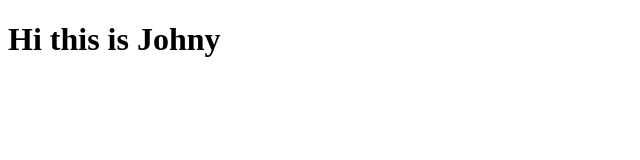
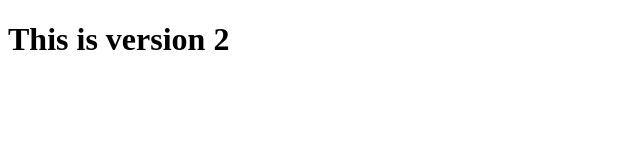
Before and after one commit to Johnyschwartz/gitpull-practice, a plain HTML site: page index.html in a window 1280 px wide. Shown: the whole page, without its empty margins (0-640 px from the left). Drawn offline with Linux system fonts and the light colour scheme.

Commit message:
Update heading to version 2

```diff
--- a/index.html
+++ b/index.html
@@ -6,6 +6,6 @@
     <title>Document</title>
 </head>
 <body>
-    <h1>Hi this is Johny</h1>
+    <h1>This is version 2</h1>
 </body>
 </html>
```
